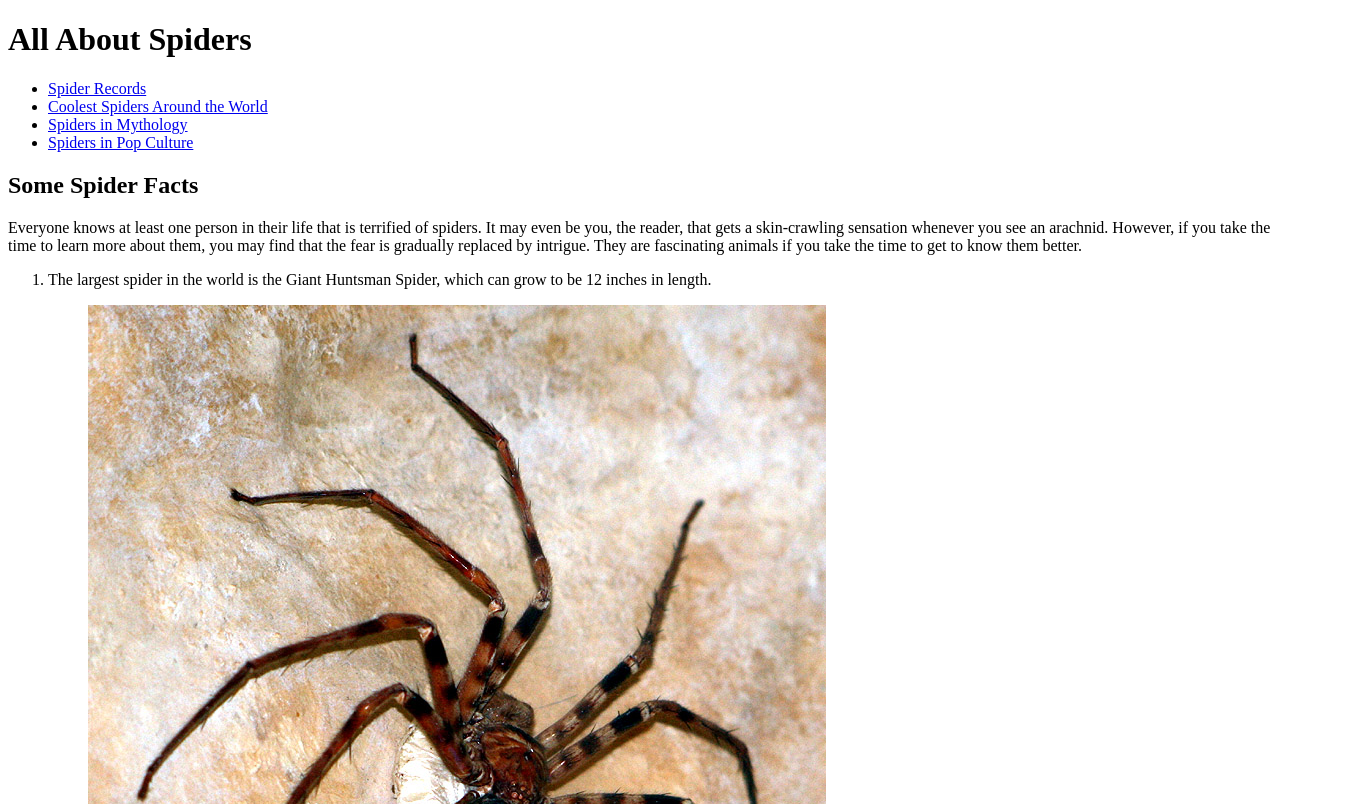
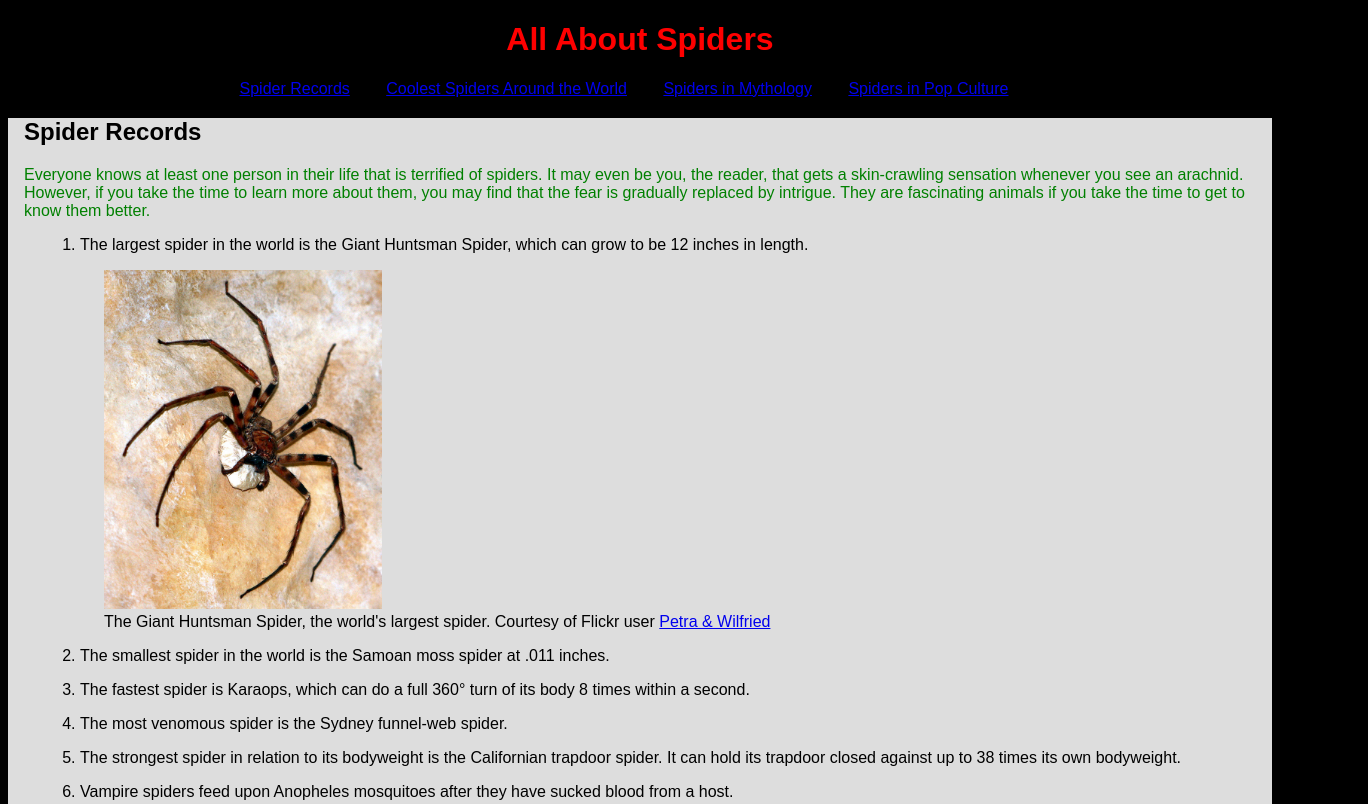
Before and after one commit to LaunchCodeAllhubs/js-assignment-4-html-me-something-ZachHenderson, a website: page index.html in a window 1280 px wide. Shown: the top 804 px of the page, 1368 px wide, since content can reach past the window. Drawn offline with Linux system fonts and the light colour scheme.

Commit message:
Completed CSS steps and added relevant class and id names to index.

```diff
--- a/index.html
+++ b/index.html
@@ -2,10 +2,11 @@
 <html>
    <head>
       <title>A Page About Spiders</title>
+      <link rel="stylesheet" href="styles.css">
    </head>
    <body>
       <!-- Write your HTML in this file! -->
-      <header>
+      <header id="mainHeading">
          <h1>All About Spiders</h1>
          <nav>
             <ul>
@@ -23,12 +24,13 @@
                </li>
             </ul>
          </nav>
+      </header>
          <main>
             <article>
                <section>
                   <a name="spiderrecords"></a>
-                  <h2>Some Spider Facts</h2>
-                  <p>Everyone knows at least one person in their life that is terrified of spiders. It may even be you, the reader, that gets a skin-crawling sensation whenever you see an arachnid. However, if you take the time to learn more about them, you may find that the fear is gradually replaced by intrigue. They are fascinating animals if you take the time to get to know them better.</p>
+                  <h2>Spider Records</h2>
+                  <p id="testP" class="funParagraph">Everyone knows at least one person in their life that is terrified of spiders. It may even be you, the reader, that gets a skin-crawling sensation whenever you see an arachnid. However, if you take the time to learn more about them, you may find that the fear is gradually replaced by intrigue. They are fascinating animals if you take the time to get to know them better.</p>
                   <ol>
                      <li>The largest spider in the world is the Giant Huntsman Spider, which can grow to be 12 inches in length.</li>
                      <figure>
@@ -67,7 +69,7 @@
                   <p>Spiders have shown up in the myths of cultures around the world. Here are some examples.</p>
                   <ul>
                      <li>Anansi</li>
-                     <p>Anansi is from Akan (present-day Ghana) folktales</p>
+                     <p>Anansi is from Akan (present-day Ghana) folktales.</p>
                      <li>Arachne</li>
                      <p>Arachne is from Greek myths. She started as a human, but was then cursed by Athena, and turned into a spider.</p>
                   </ul>
@@ -75,7 +77,7 @@
                <section>
                   <a name="popculturespiders"></a>
                   <h2>Spiders in Pop Culture</h2>
-                  <p>Spiders have shown up in multiple forms of media, from books and comics, to movies and tv</p>
+                  <p>Spiders have shown up in multiple forms of media, from books and comics, to movies and tv.</p>
                   <ul>
                      <li>Shelob from Lord of the Rings</li>
                      <li>Spider-Man in all his depictions</li>
@@ -93,7 +95,7 @@
                </section>
             </article>
          </main>
-      </header>
+
       <p></p>
       <footer>&ltZach Henderson - LaunchCode 2023&gt</footer>
    </body>
--- a/styles.css
+++ b/styles.css
@@ -1 +1,54 @@
 /* Write your CSS here! */
+html {
+    font-family: sans-serif;
+}
+
+nav ul {
+    text-align: center;
+    padding: 0;
+}
+
+nav ul li {
+    display: inline-block;
+    margin-right: 2em;
+}
+
+/* use margin & padding */
+header h1 {
+    text-align: center;
+}
+
+/* header with id called mainHeading and color of red */
+#mainHeading {
+    color: red;
+}
+
+/* body element with margin of 8px and display type block */
+body {
+    margin: 8px;
+    display: block;
+    background-color: black;
+}
+
+/* class called funParagraph with color of green */
+.funParagraph {
+    color: green;
+}
+
+main {
+    background-color: #ddd;
+}
+
+main ol li {
+    margin: 1em;
+}
+
+section {
+    /* padding-top: 1em; */
+    padding-bottom: 1em;
+    margin: 1em;
+}
+
+img {
+    width: 25%;
+}
```
